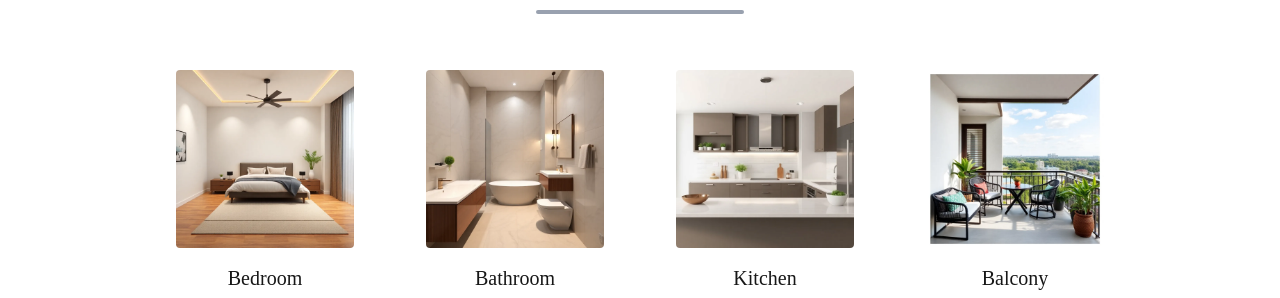
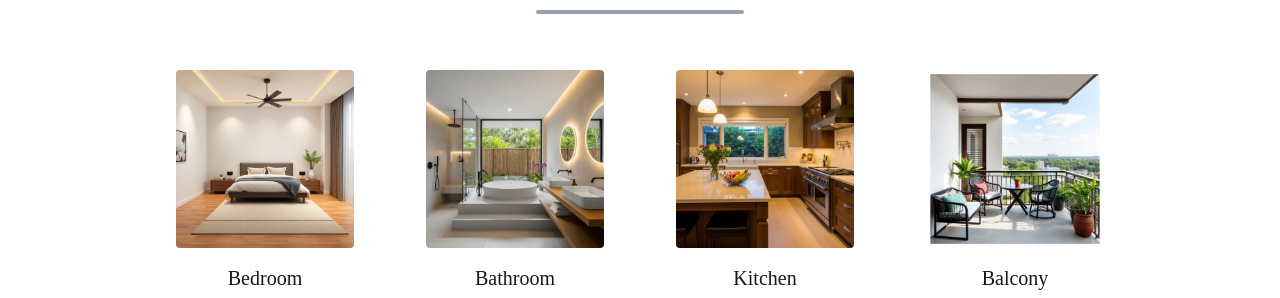
Before and after one commit to fardin-Sachi/Arochi-Interiors, a Next.js app: page / in a window 1280 px wide. Shown: the part 571-869 px from the top of the page. Built offline with nearby package versions, Linux system fonts and the light colour scheme.

Commit message:
Changed Kitchen image.

```diff
--- a/component/portfolio.js
+++ b/component/portfolio.js
@@ -23,7 +23,7 @@ export default function Portfolio() {
       <div className="pt-10 grid grid-cols-1 sm:grid-cols-2 md:grid-cols-3 lg:grid-cols-4 gap-6 md:gap-8 lg:gap-10">
         <Card imgsrc={"/portfolio/bedroom.png"} altText={"Bedroom"} />
         <Card imgsrc={"/portfolio/bathroom.png"} altText={"Bathroom"} />
-        <Card imgsrc={"/portfolio/Kitchen.png"} altText={"Kitchen"} />
+        <Card imgsrc={"/portfolio/kitchen.png"} altText={"Kitchen"} />
         <Card imgsrc={"/portfolio/balcony.png"} altText={"Balcony"} />
         <Card imgsrc={"/portfolio/livingRoom.png"} altText={"Living Room"} />
         <Card imgsrc={"/portfolio/office.png"} altText={"Office"} />
```
Also changed, not shown: public/portfolio/bathroom.png, public/portfolio/kitchen.png.
